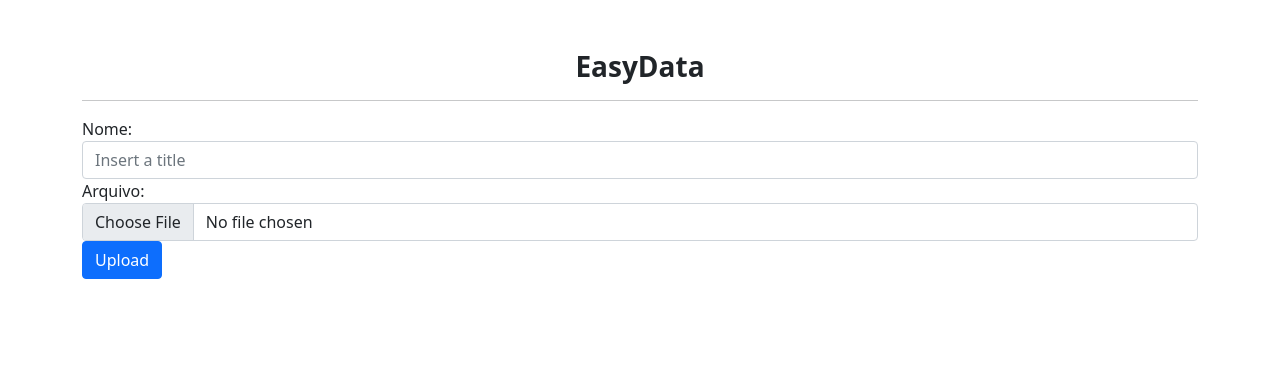
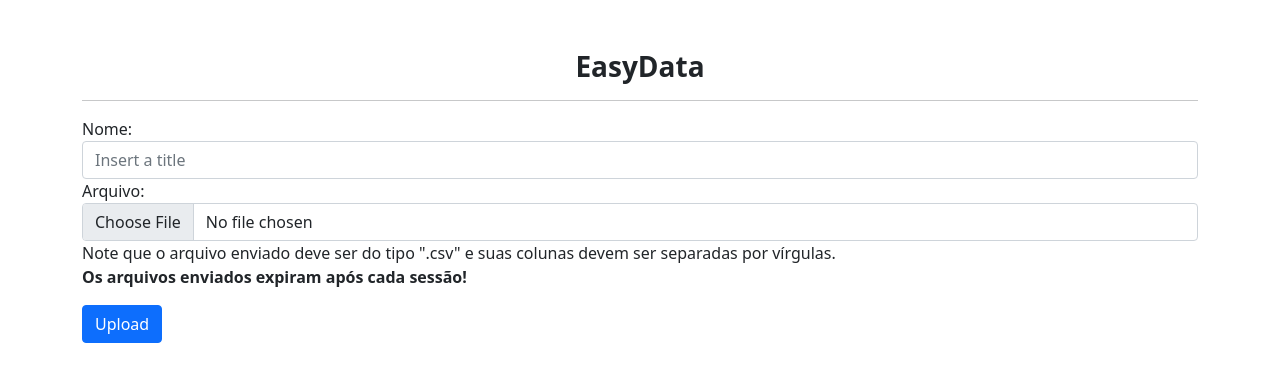
Before and after one commit to vitorbdiniz/EasyData, a Django app: page /upload/ in a window 1280 px wide. Shown: the part 76-458 px from the top of the page. Run offline with Django 3.2, Linux system fonts and the light colour scheme; the visitor is signed in with stand-in values (Sample User, id 1).

Commit message:
Instrucoes de uso

```diff
--- a/apps/core/templates/upload.html
+++ b/apps/core/templates/upload.html
@@ -25,6 +25,10 @@
                 required>
                 {{ form.file.errors }}
         </div>
+        <p>
+            Note que o arquivo enviado deve ser do tipo ".csv" e suas colunas devem ser separadas por vírgulas.
+            <br><strong>Os arquivos enviados expiram após cada sessão!</strong>
+        </p>
         {{ form.errors }}
         <button class="btn btn-md btn-primary" type="submit">Upload</button>
     </form>
```
